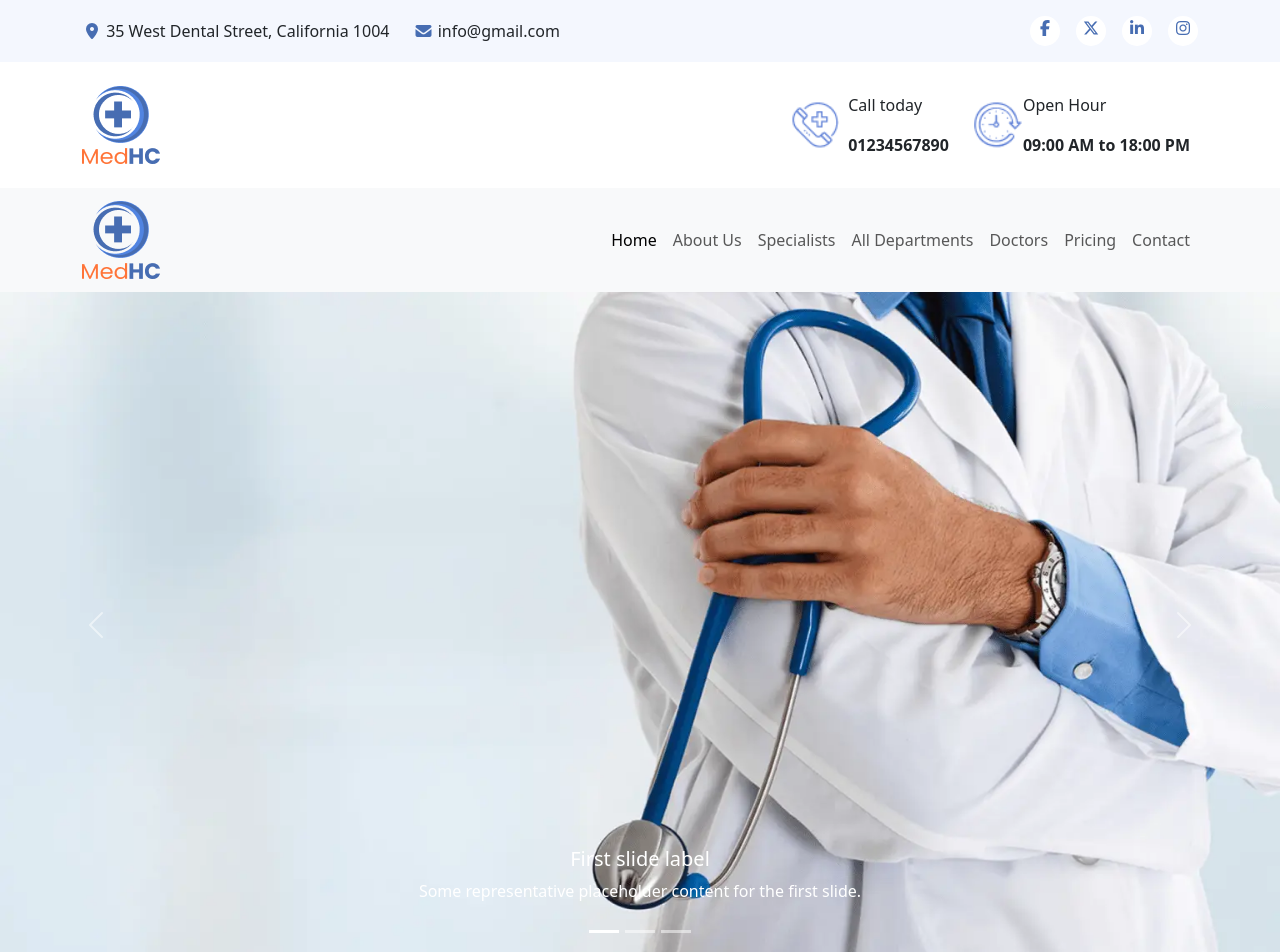
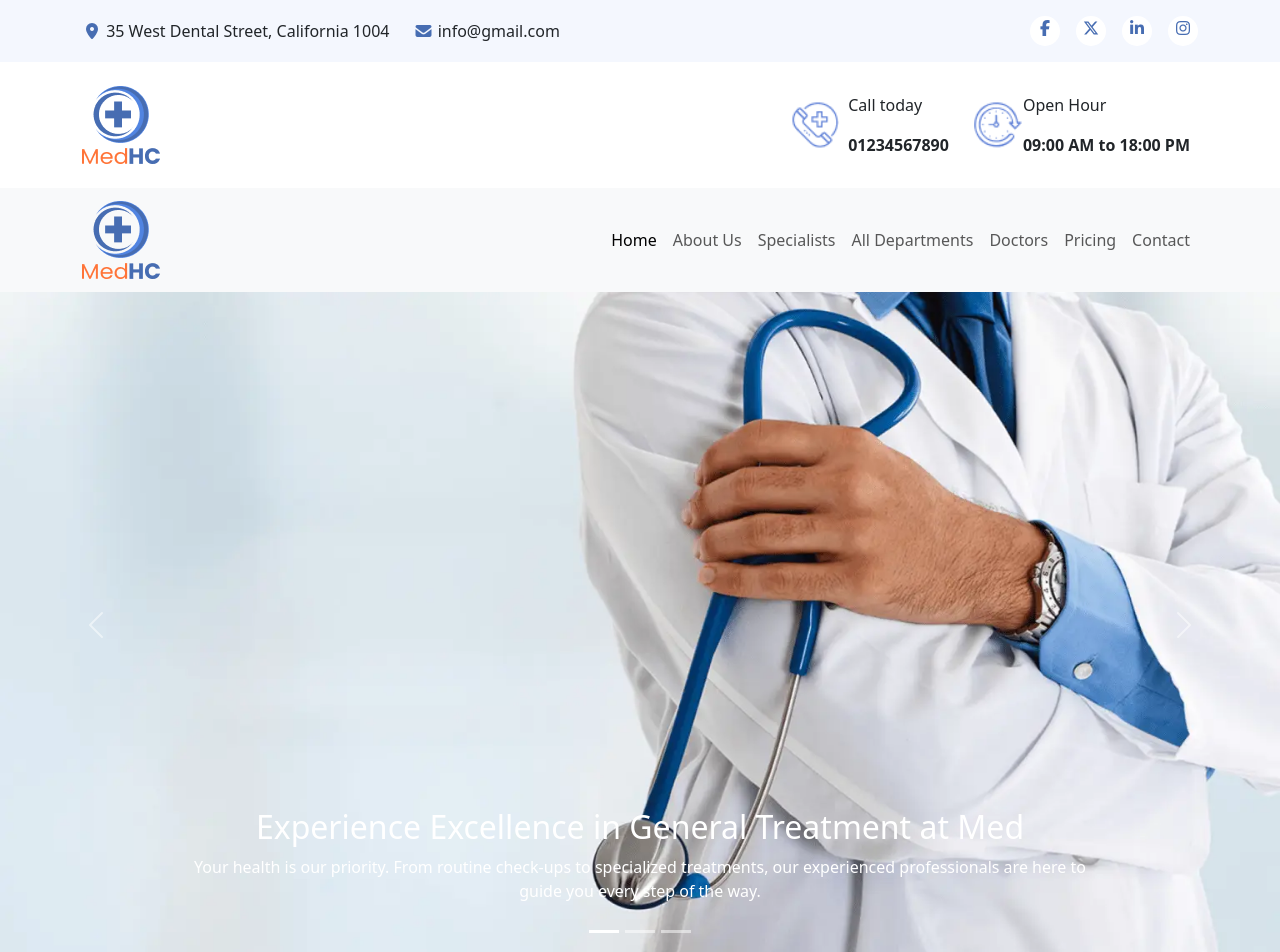
Before and after one commit to arathn8n/medHc, a React (Vite) app: page / in a window 1280 px wide. Shown: the top 952 px of the page. Built offline with nearby package versions, Linux system fonts and the light colour scheme.

Commit message:
agregando contenido al carousel

```diff
--- a/src/components/carousel/Carousel.jsx
+++ b/src/components/carousel/Carousel.jsx
@@ -10,24 +10,27 @@ const Carousel = () => {
             </div>
             <div className="carousel-inner">
                 <div className="carousel-item active">
-                    <img src="../../../public/slides1.webp" className="d-block w-100" alt="..."/>
+                    <img src="../../../public/slides1.webp" className="d-block w-100" alt="..." />
                     <div className="carousel-caption d-none d-md-block">
-                            <h5>First slide label</h5>
-                            <p>Some representative placeholder content for the first slide.</p>
+                        <h2>Experience Excellence in General Treatment at Med</h2>
+                        <p>Your health is our priority. From routine check-ups to specialized treatments, our
+                            experienced professionals are here to guide you every step of the way.</p>
                     </div>
                 </div>
                 <div className="carousel-item">
-                    <img src="../../../public/slides2.webp" className="d-block w-100" alt="..."/>
+                    <img src="../../../public/slides2.webp" className="d-block w-100" alt="..." />
                     <div className="carousel-caption d-none d-md-block">
-                            <h5>Second slide label</h5>
-                            <p>Some representative placeholder content for the second slide.</p>
+                        <h5>Cutting-Edge Technology for Better Health</h5>
+                        <p>Your health is our priority. From routine check-ups to specialized treatments, our
+                            experienced professionals are here to guide you every step of the way.</p>
                     </div>
                 </div>
                 <div className="carousel-item">
-                    <img src="../../../public/slides3.webp" className="d-block w-100" alt="..."/>
+                    <img src="../../../public/slides3.webp" className="d-block w-100" alt="..." />
                     <div className="carousel-caption d-none d-md-block">
-                            <h5>Third slide label</h5>
-                            <p>Some representative placeholder content for the third slide.</p>
+                        <h5>Trusted Care from Experienced Professionals</h5>
+                        <p>Your health is our priority. From routine check-ups to specialized treatments, our
+                            experienced professionals are here to guide you every step of the way.</p>
                     </div>
                 </div>
             </div>
```
Lines whose indentation alone changed are shown as unchanged.
